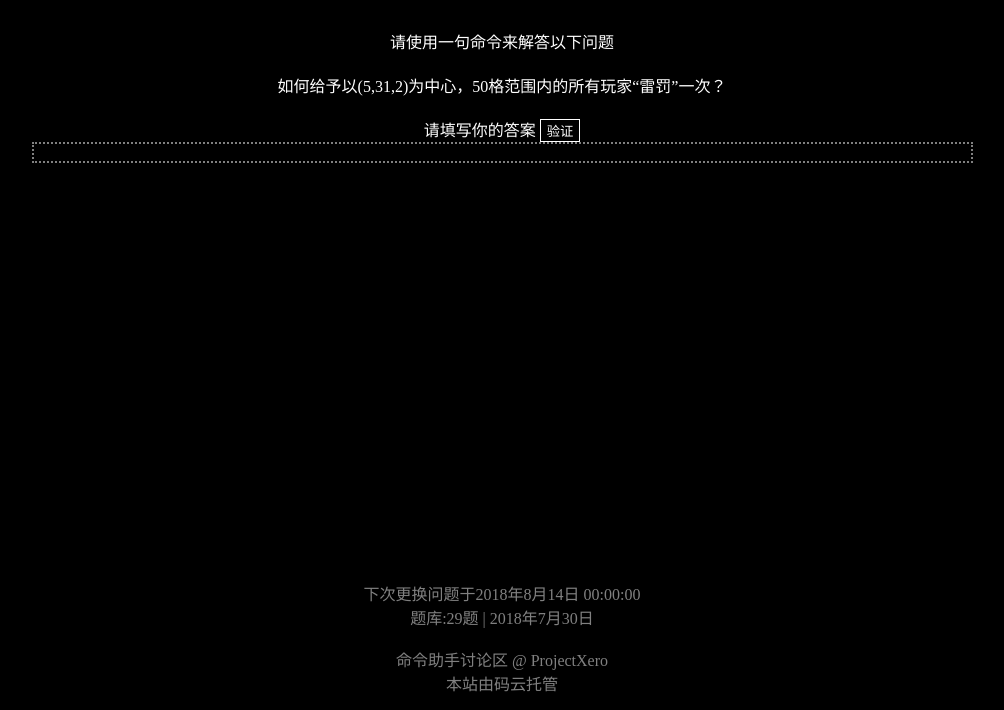
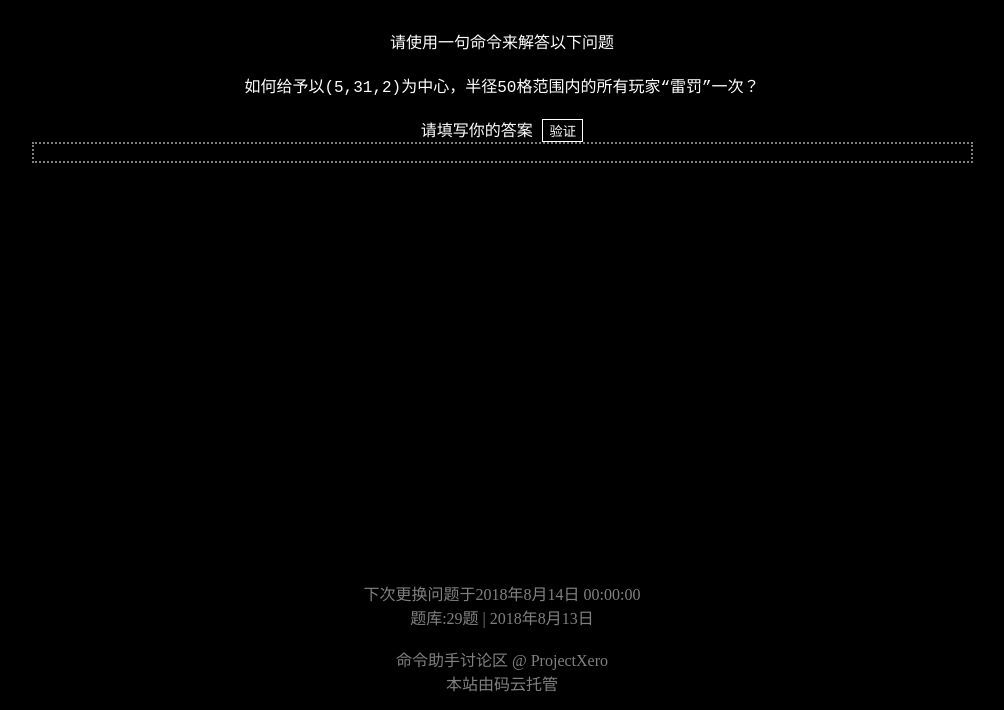
Before and after one commit to XeroAlpha/CA, a plain HTML site: page pages/question.html in a window 1280 px wide. Shown: the part 90-800 px from the top of the page, without its empty margins (138-1142 px from the left). Drawn offline with Linux system fonts and the light colour scheme.

Commit message:
fix(每日问题): 修复错题

```diff
--- a/pages/question.html
+++ b/pages/question.html
@@ -39,6 +39,7 @@ a:hover, a:active {
 }
 #question_body, #question_answer {
     animation: body_visible 0.5s ease 1.5s backwards;
+    font-family: 'Courier New', Courier, monospace
 }
 #answer_box {
     background-color: black;
@@ -120,7 +121,7 @@ var question_list = [{
     question: "如何将玩家A传送到玩家B前方两格？",
     answer: "execute\\s+B\\s+~\\s+~\\s+~\\s+(tp|teleport)\\s+A\\s+\\^\\s+\\^\\s+\\^2" //?
 }, {
-    question: "如何给予以(5,31,2)为中心，50格范围内的所有玩家“雷罚”一次？",
+    question: "如何给予以(5,31,2)为中心，半径50格范围内的所有玩家“雷罚”一次？",
     answer: function(str) {
         var a = /execute\s+@a\[(.+?)\]\s+~\s+~\s+~\s+summon\s+lightning_bolt(\s+~\s+~\s+~)?/.exec(str);
         if (!a) return false;
@@ -133,7 +134,7 @@ var question_list = [{
         });
         if (!p) return false;
         var pos = p.positive;
-        return pos.x == 5 && pos.y == 32 && pos.z == 2 && pos.r == 50;
+        return pos.x == 5 && pos.y == 31 && pos.z == 2 && pos.r == 50;
     }
 }, {
     question: "如何将(1,3,5)-(2,4,6)区域内所有的石头方块替换为空气？",
@@ -176,8 +177,10 @@ var question_list = [{
     question: "如何清除所有非玩家实体？",
     answer: "kill\\s+@e\\[type=!player\\]"
 }, {
-    question: "如何使所有史莱姆在y坐标低于50时死亡？（不使用execute命令）",
-    answer: "" //错题
+    question: "如果游戏内一开始有6个盔甲架，执行两次execute @e[type=armor_stand] ~ ~ ~ summon armor_stand后游戏内会有几个盔甲架",
+    answer: function(str) {
+        return Math.abs(Number(str) - 6 * Math.pow(2, 6) * Math.pow(2, 384)) < 1e+115;
+    }
 }, {
     question: "如何在所有玩家耳边播放末影人死亡声？（每个玩家收到的音量相同）",
     answer: "execute\\s+@a\\s+~\\s+~\\s+~\\s+playsound\\s+mob.endermen.death\\s+@s(\\s+~\\s+~\\s+~(\\s+\\d+(\\s+\\d+(\\s+\\d+)?)?)?)?"
@@ -266,7 +269,7 @@ window.onload = function() {
         return;
     }
     body_node.innerHTML = cur.question;
-    about_node.innerHTML = "下次更换问题于" + toChineseDateTime(getNextUpdateTime()) + "<br />题库:" + question_list.length + "题 | 2018年7月30日<br /><br />命令助手讨论区 @ ProjectXero<br />本站由码云托管";
+    about_node.innerHTML = "下次更换问题于" + toChineseDateTime(getNextUpdateTime()) + "<br />题库:" + question_list.length + "题 | 2018年8月13日<br /><br />命令助手讨论区 @ ProjectXero<br />本站由码云托管";
     answer_node.style = "";
     success_node.style = "display: none";
     success_node.innerHTML = "";
```
